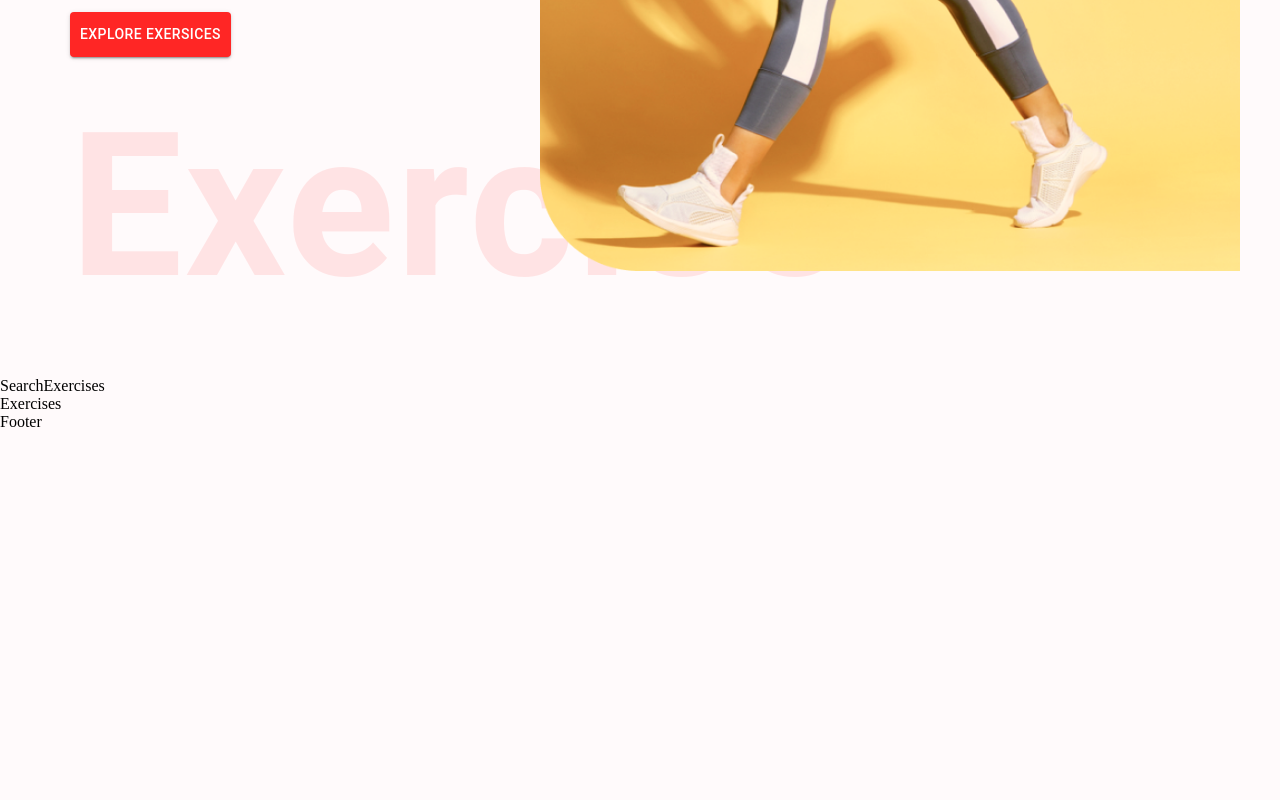
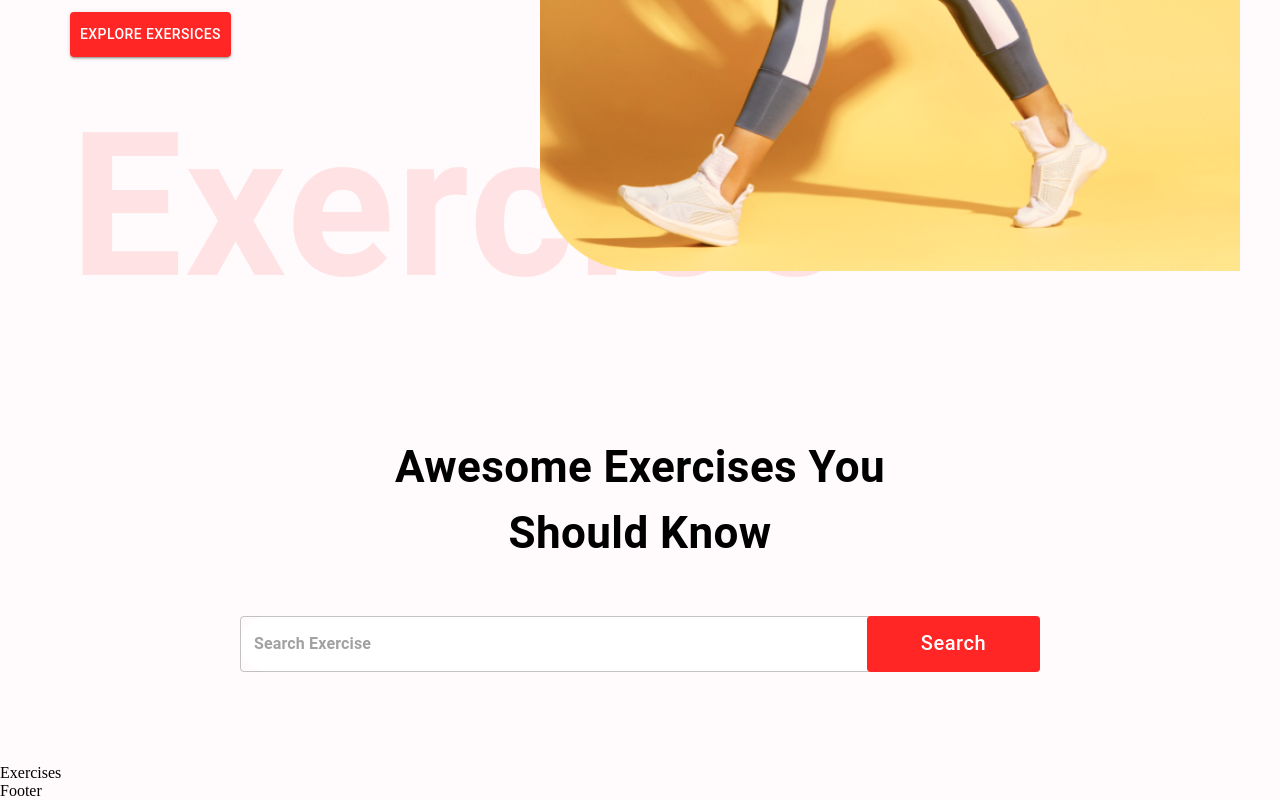
Before and after one commit to BehnamSeydAbadi/FitnessApp, a React (Create React App) app: page / in a window 1280 px wide. Shown: the part 563-1363 px from the top of the page. Before the commit the page ends 994 px from the top, so only its background shows below. Built offline with nearby package versions, Linux system fonts and the light colour scheme.

Commit message:
Implement "SearchExercises" UI

```diff
--- a/src/components/SearchExercises.js
+++ b/src/components/SearchExercises.js
@@ -1,9 +1,51 @@
-import React from 'react'
+import React, { useEffect, useState } from "react";
+import { Box, Button, Stack, TextField, Typography } from "@mui/material";
 
 const SearchExercises = () => {
   return (
-    <div>SearchExercises</div>
-  )
-}
+    <Stack alignItems="center" mt="37px" justifyContent="center" p="20px">
+      <Typography
+        fontWeight="700"
+        sx={{
+          fontSize: { lg: "44px", xs: "30px" },
+        }}
+        mb="50px"
+        textAlign="center"
+      >
+        Awesome Exercises You <br /> Should Know
+      </Typography>
+      <Box position="relative" mb="72px">
+        <TextField
+          sx={{
+            input: { fontWeight: "700", border: "none", borderRadius: "4px" },
+            width: { lg: "800px", xs: "350px" },
+            backgroundColor: "#fff",
+            borderRadius: "40px",
+          }}
+          height="76px"
+          value=""
+          onChange={(e) => {}}
+          placeholder="Search Exercise"
+          type="text"
+        />
+        <Button
+          className="search-btn"
+          sx={{
+            bgcolor: "#FF2625",
+            color: "#fff",
+            textTransform: "none",
+            width: { lg: "173px", xs: "80px" },
+            height: "56px",
+            position: "absolute",
+            right: "0px",
+            fontSize: { lg: "20px", xs: "14px" },
+          }}
+        >
+          Search
+        </Button>
+      </Box>
+    </Stack>
+  );
+};
 
-export default SearchExercises
+export default SearchExercises;
```
